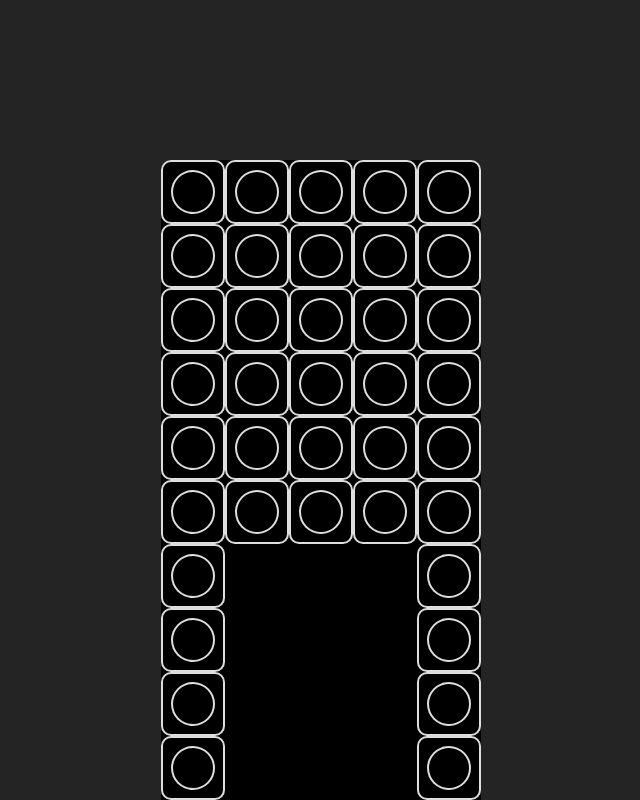
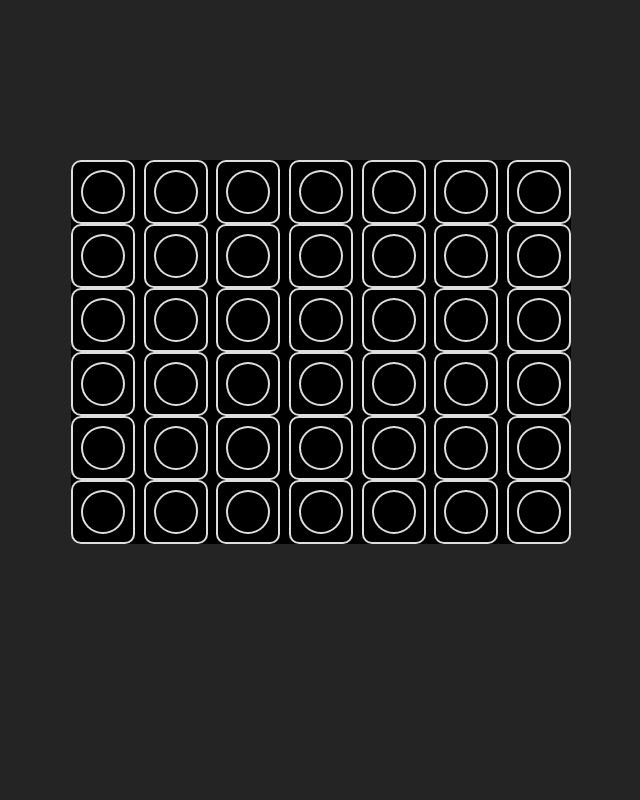
Before and after one commit to MEzequielFB/connect-4-react, a React (Vite) app: page / in a window 1280 px wide. Shown: the top 800 px of the page, without its empty margins (319-959 px from the left). Built offline with nearby package versions, Linux system fonts and the light colour scheme.

Commit message:
try another solution without Column component

```diff
--- a/src/App.css
+++ b/src/App.css
@@ -2,7 +2,7 @@
   display: flex;
   justify-content: space-between;
   flex-wrap: wrap;
-  width: 25%;
+  width: 500px;
   margin: 10rem auto;
   border-radius: 10px;
   background-color: black;
--- a/src/App.jsx
+++ b/src/App.jsx
@@ -5,7 +5,7 @@ function App() {
 
   return (
     <>
-      <Board columnsQuantity={7} />
+      <Board rowsQuantity={6} columnsQuantity={7} />
     </>
   )
 }
--- a/src/components/Board.jsx
+++ b/src/components/Board.jsx
@@ -2,19 +2,65 @@ import { useState } from "react"
 import PropTypes from 'prop-types'
 import { COLORS } from "../constants/constants"
 import Column from "./Column"
+import Slot from "./Slot"
 
-function Board({ columnsQuantity }) {
-    const columns = Array(columnsQuantity).fill(null)
+function Board({ rowsQuantity, columnsQuantity }) {
+    /* const columns = Array(columnsQuantity).fill(null) */
+    const [board, setBoard] = useState(Array(rowsQuantity).fill(Array(columnsQuantity).fill(null)))
     const [turn, setTurn] = useState(COLORS.player1)
 
-    const switchTurns = () => {
+    console.log('Board ', board)
+
+    const updateBoard = (columnIndex) => {
+        /* const boardColumn = board[0][columnIndex] */
+        const rowIndex = getRowPositionToFill(columnIndex)
+
+        if (rowIndex === null) return // Si la columna está llena retorna
+
+        const newBoard = [...board]
+        newBoard[rowIndex][columnIndex] = turn
+        setBoard(newBoard)
+
+
+        console.log('row | column ', rowIndex + ' ' + columnIndex)
+
         const newTurn = turn === COLORS.player1 ? COLORS.player2 : COLORS.player1
         setTurn(newTurn)
     }
 
+    const getRowPositionToFill = (columnIndex) => {
+        let positionToFill = null
+        for (let rowIndex = board.length-1; rowIndex >= 0; rowIndex--) {
+            if (board[rowIndex][columnIndex] === null) {
+                positionToFill = rowIndex
+                return positionToFill
+            }
+        }
+
+        return positionToFill
+    }
+
+    /* const switchTurns = () => {
+        const newTurn = turn === COLORS.player1 ? COLORS.player2 : COLORS.player1
+        setTurn(newTurn)
+    } */
+
     return(
         <section className="board">
             {
+                board.map((row, rowIndex) => (
+                    row.map((column, columnIndex) => (
+                        <Slot
+                            key={rowIndex + '' + columnIndex}
+                            columnIndex={columnIndex}
+                            turn={board[rowIndex][columnIndex]}
+                            updateBoard={updateBoard}
+                        />
+                    ))
+                ))
+            }
+        </section>
+            /* {
                 columns.map((_, index) => (
                     <Column
                         key={index}
@@ -22,12 +68,12 @@ function Board({ columnsQuantity }) {
                         switchTurns={switchTurns}
                     />
                 ))
-            }
-        </section>
+            } */
     )
 }
 
 Board.propTypes = {
+    rowsQuantity: PropTypes.number,
     columnsQuantity: PropTypes.number
 }
 
--- a/src/components/Slot.jsx
+++ b/src/components/Slot.jsx
@@ -1,9 +1,13 @@
 import PropTypes from 'prop-types'
 
-function Slot({ turn }) {
+function Slot({ columnIndex, turn, updateBoard }) {
+
+    const handleClick = () => {
+        updateBoard(columnIndex)
+    }
 
     return(
-        <article className='slot'>
+        <article className='slot' onClick={handleClick}>
             <div className='slot-circle' style={{backgroundColor: turn}}>
 
             </div>
@@ -12,8 +16,10 @@ function Slot({ turn }) {
 }
 
 Slot.propTypes = {
-    index: PropTypes.number,
-    turn: PropTypes.string
+    rowIndex: PropTypes.number,
+    columnIndex: PropTypes.number,
+    turn: PropTypes.string,
+    updateBoard: PropTypes.func
 }
 
 export default Slot
```
